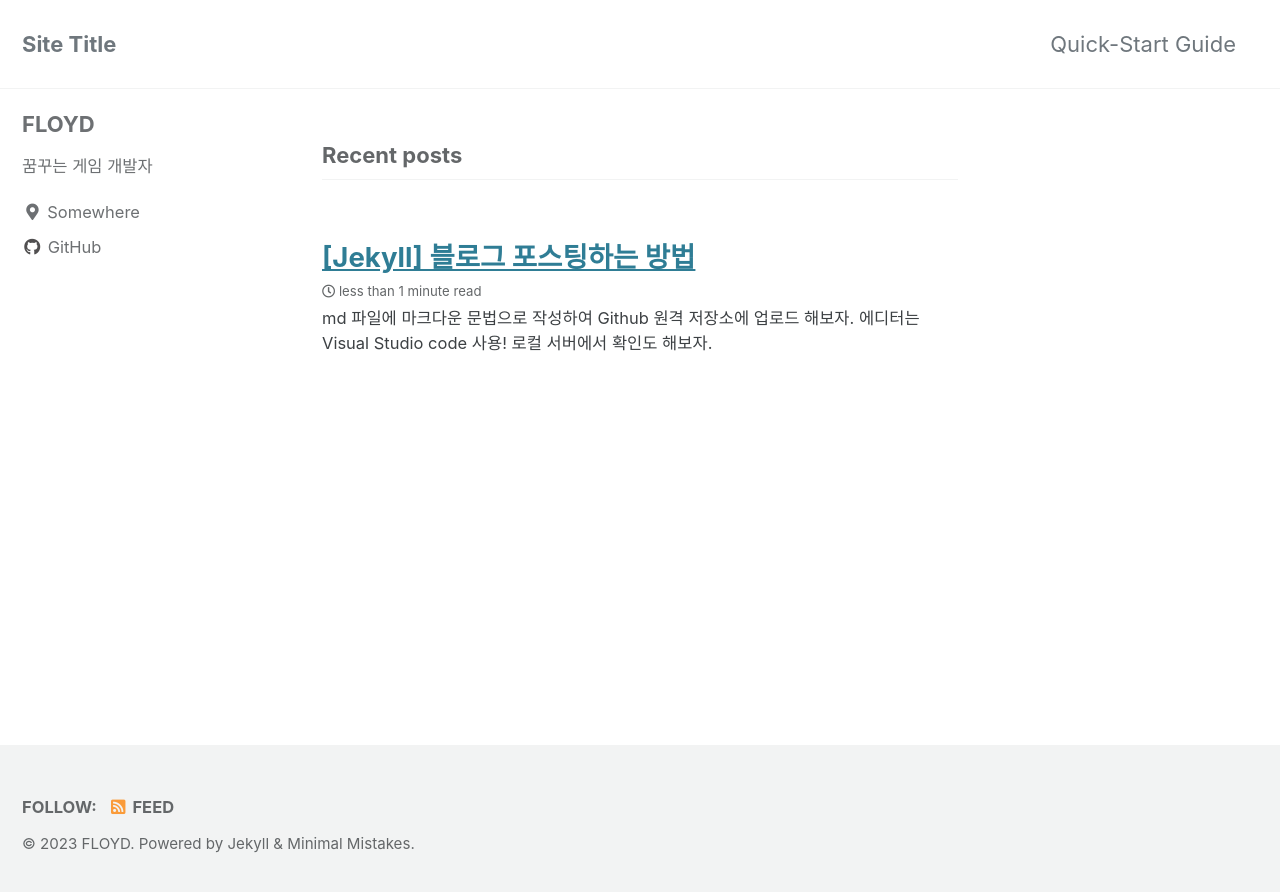
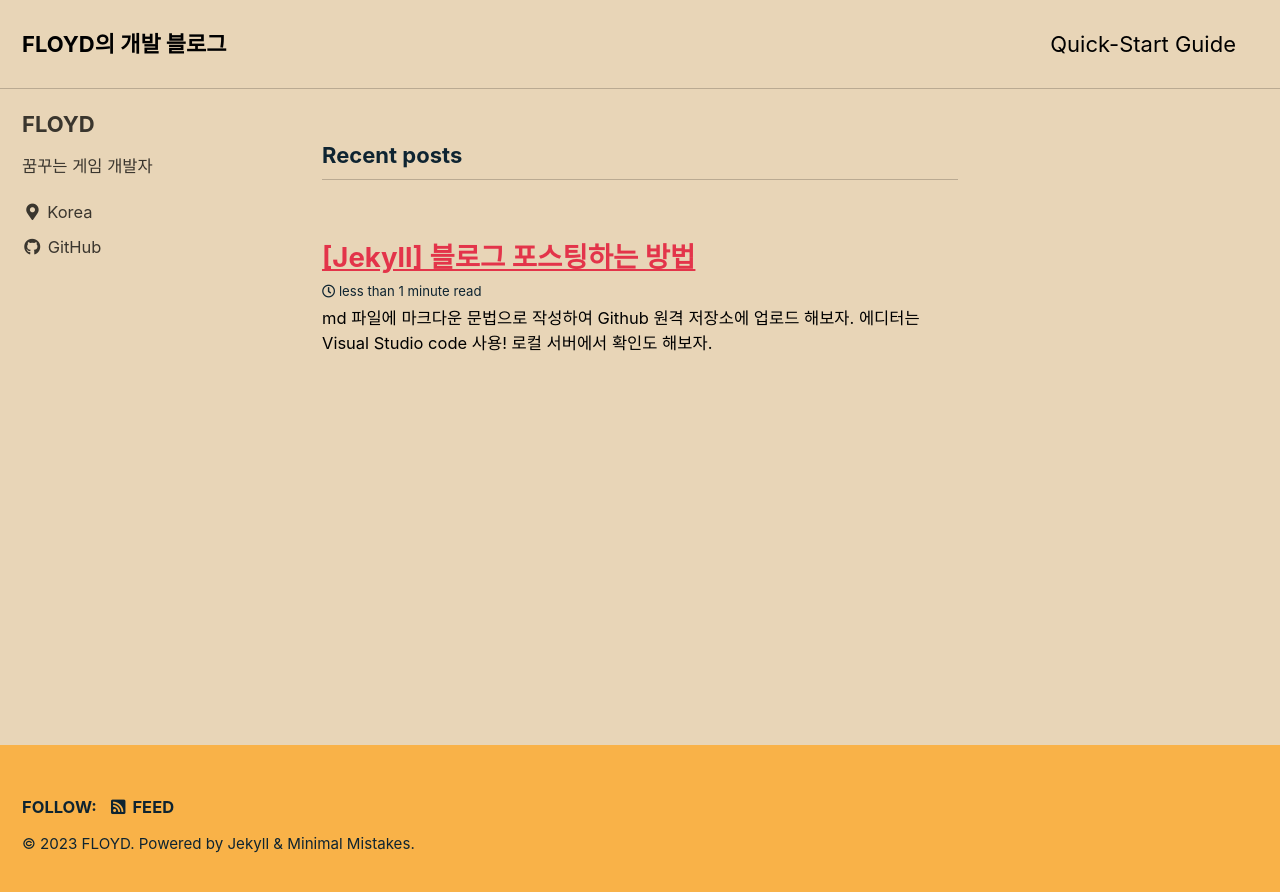
Before and after one commit to SungminPark-FLOYD/floyd.github.io, a Jekyll site: the page built from index.html, in a window 1280 px wide. Shown: the top 892 px of the page. Built offline with Jekyll 4.4.1, drawn with Linux system fonts in a browser that asks for light colours; cached includes are drawn as plain includes; the list of posts is cut into pages by our own code.

Commit message:
Update _config.yml

```diff
--- a/_config.yml
+++ b/_config.yml
@@ -12,11 +12,11 @@
 
 # theme                  : "minimal-mistakes-jekyll"
 # remote_theme           : "mmistakes/minimal-mistakes"
-minimal_mistakes_skin    : "default" # "air", "aqua", "contrast", "dark", "dirt", "neon", "mint", "plum", "sunrise"
+minimal_mistakes_skin    : "sunrise" #"default" # "air", "aqua", "contrast", "dark", "dirt", "neon", "mint", "plum"
 
 # Site Settings
 locale                   : "en-US"
-title                    : "Site Title"
+title                    : "FLOYD의 개발 블로그"
 title_separator          : "-"
 subtitle                 : # site tagline that appears below site title in masthead
 name                     : "FLOYD"
@@ -107,7 +107,7 @@
   name             : "FLOYD"
   avatar           : # path of avatar image, e.g. "/assets/images/bio-photo.jpg"
   bio              : "꿈꾸는 게임 개발자"
-  location         : "Somewhere"
+  location         : "Korea"
   email            :
   links:
     - label: "Email"
```
